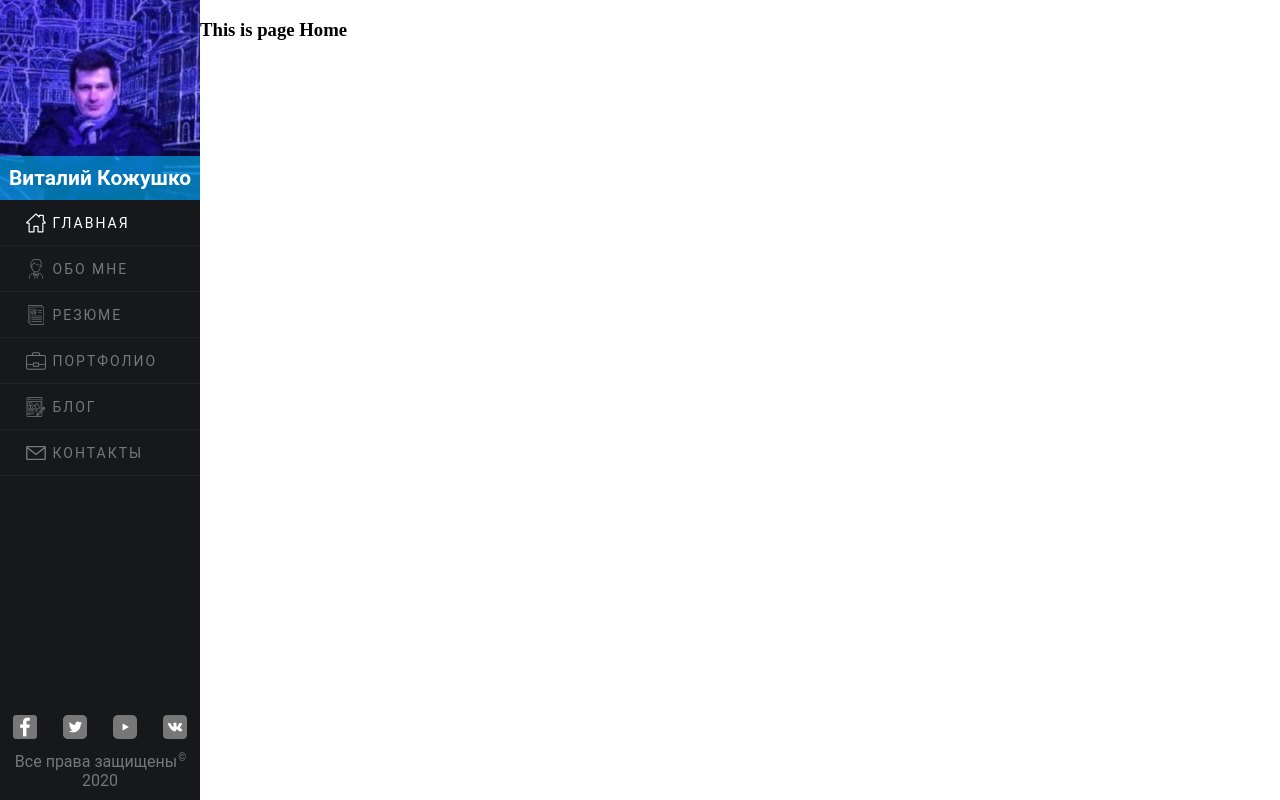
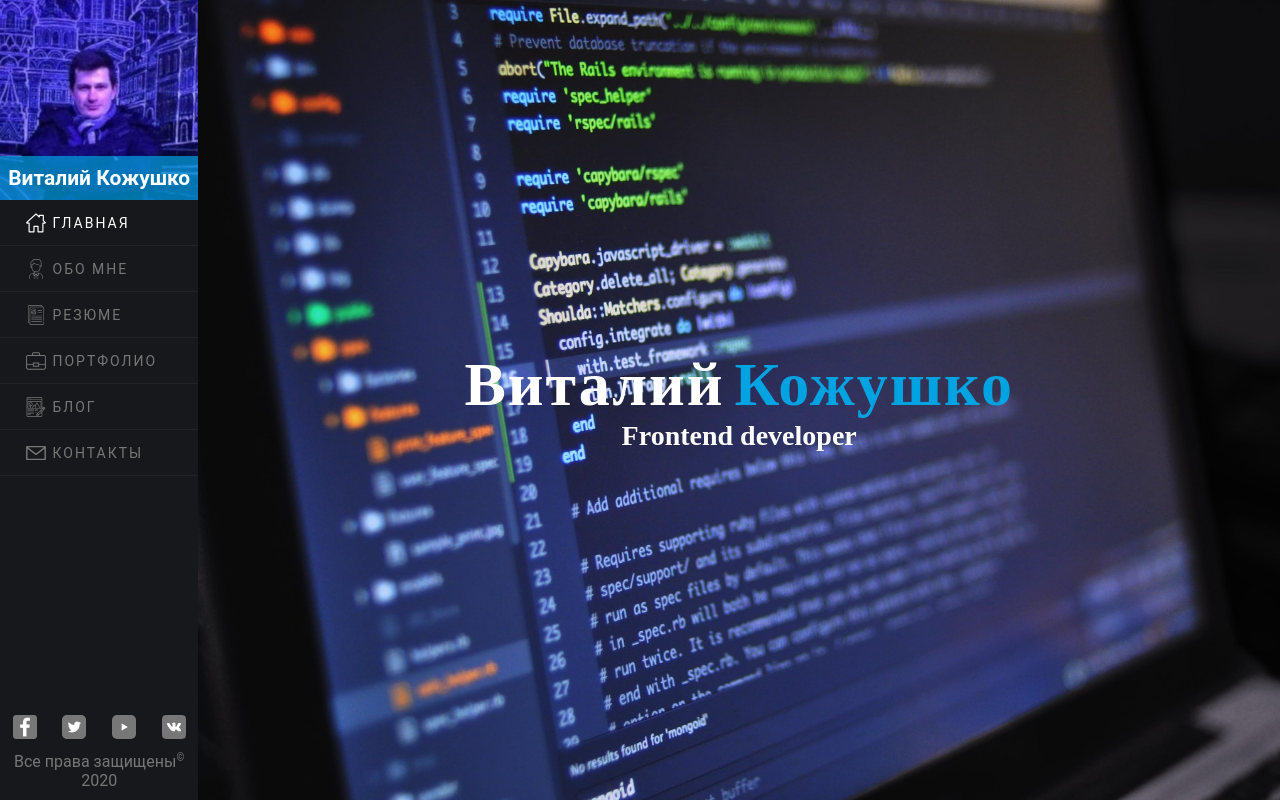
Before and after one commit to pilotvitalik/old_portfolio_part_2, a React (Create React App) app: page / in a window 1280 px wide. Built offline with nearby package versions, Linux system fonts and the light colour scheme.

Commit message:
added content to the Homepage and styles

```diff
--- a/public/css/style_1907201741.css
+++ b/public/css/style_1907201741.css
@@ -18,7 +18,8 @@ body,
 	margin: 0;
 	padding: 0;
 }
-p{
+p,
+h3{
     margin: 0;
 }
 .activeNavBar{
--- a/src/components/Content/Content.module.css
+++ b/src/components/Content/Content.module.css
@@ -1,9 +1,17 @@
-.wrapper{
+.wrapper,
+.wrapper>div{
 	display: block;
 	position: relative;
-	width: auto;
-	height: 230px;
+	width: 85.2%;
+	height: 100%;
 	background: transparent;
+}
+.wrapper>div{
+	display: flex;
+	flex-direction: column;
+	justify-content: center;
+	align-items: center;
+	width: 100%;
 }
 .mobNav{
 	display: flex;
--- a/src/components/Content/Home/Home.js
+++ b/src/components/Content/Home/Home.js
@@ -1,9 +1,15 @@
 import React from 'react';
+import style from './home.module.css';
 
 class Home extends React.Component{
 	render(){
 		return(
-			<h3>This is page Home</h3>
+			<div class={ style.homeTitle }>
+				<div>
+					<h3>Виталий </h3><h3>Кожушко</h3>
+				</div>
+				<p>Frontend developer</p>
+			</div>
 		);
 	}
 }
--- /dev/null
+++ b/src/components/Content/Home/home.module.css
@@ -0,0 +1,46 @@
+.homeTitle,
+.homeTitle>div{
+	display: flex;
+	flex-direction: column;
+	justify-content: center;
+	align-items: center;
+	position: relative;
+	width: 100%;
+	height: 100%;
+	background: url('../../../img/home.jpg') no-repeat;
+	background-size: cover;
+}
+.homeTitle>div{
+	display: flex;
+	flex-direction: row;
+	flex-wrap: nowrap;
+	position: relative;
+	width: auto;
+	height: auto;
+	background: unset;
+}
+.homeTitle h3{
+	display: inline-block;
+	position: relative;
+	width: auto;
+	height: auto;
+	font-size: 62px;
+	font-weight: 600;
+	letter-spacing: 2px;
+	color: #fff;
+}
+.homeTitle h3:first-child{
+	margin-right: 10px;
+}
+.homeTitle h3:last-child{
+	color: #00A3E1;
+}
+.homeTitle>p{
+	display: inline-block;
+	position: relative;
+	width: auto;
+	height: auto;
+	color: #fff;
+	font-weight: 600;
+	font-size: 28px;
+}
```
Also changed, not shown: src/img/home.jpg (added).
